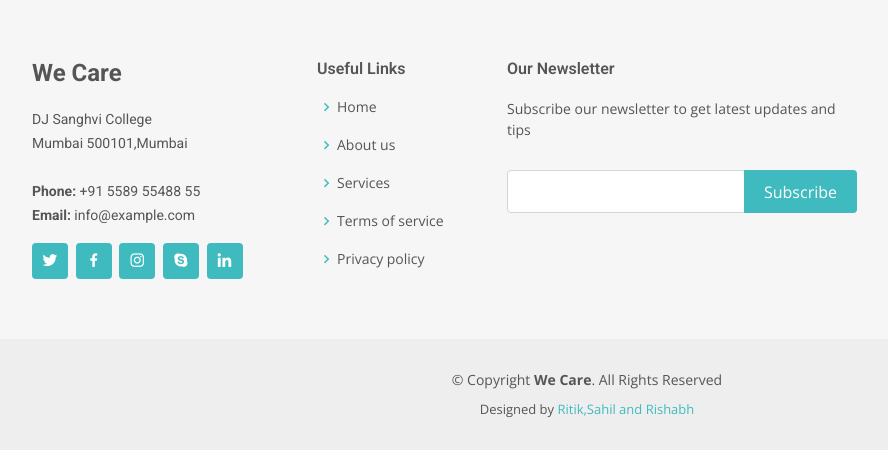
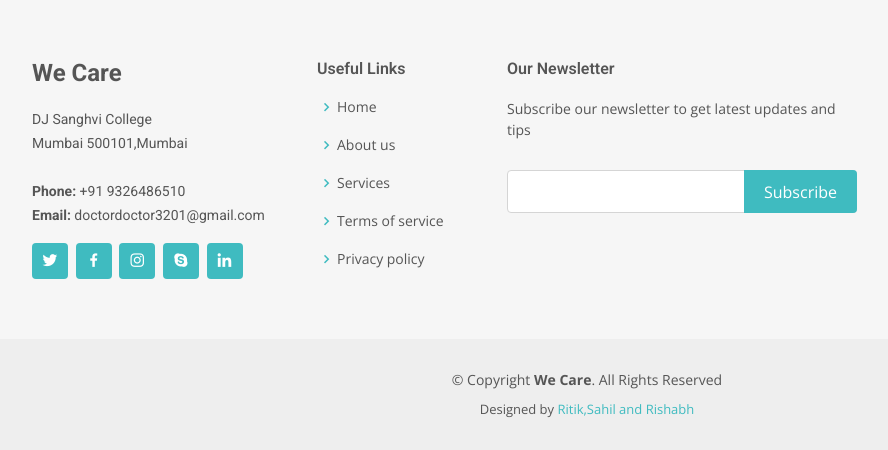
Before and after one commit to Sahil3201/Doctor-Doctor, a Django app: page / in a window 1280 px wide. Shown: the part 4709-5159 px from the top of the page, without its empty margins (53-941 px from the left). Run offline with Django 3.2, Linux system fonts and the light colour scheme; some libraries are stand-ins or nearby versions.

Commit message:
Footer changes

```diff
--- a/templates/DoctorDoctor/base.html
+++ b/templates/DoctorDoctor/base.html
@@ -176,8 +176,8 @@
                             <p>
                                 DJ Sanghvi College <br>
                                 Mumbai 500101,Mumbai<br><br>
-                                <strong>Phone:</strong> +91 5589 55488 55<br>
-                                <strong>Email:</strong> info@example.com<br>
+                                <strong>Phone:</strong> +91 9326486510<br>
+                                <strong>Email:</strong> doctordoctor3201@gmail.com<br>
                             </p>
                             <div class="social-links mt-3">
                                 <a href="#" class="twitter"><i class="bx bxl-twitter"></i></a>
--- a/templates/DoctorDoctor/home.html
+++ b/templates/DoctorDoctor/home.html
@@ -875,8 +875,8 @@
                             <p>
                                 DJ Sanghvi College <br>
                                 Mumbai 500101,Mumbai<br><br>
-                                <strong>Phone:</strong> +91 5589 55488 55<br>
-                                <strong>Email:</strong> info@example.com<br>
+                                <strong>Phone:</strong> +91 9326486510<br>
+                                <strong>Email:</strong> doctordoctor3201@gmail.com<br>
                             </p>
                             <div class="social-links mt-3">
                                 <a href="#" class="twitter"><i class="bx bxl-twitter"></i></a>
```
